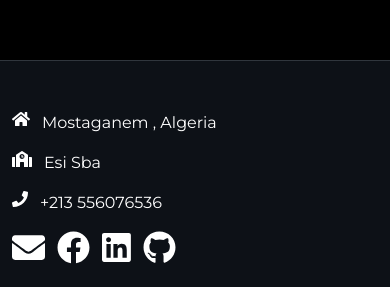
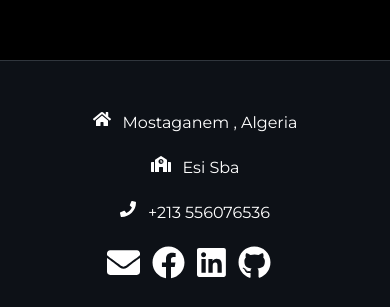
Before and after one commit to med-zino/Portfolio, a React (Create React App) app: page / in a window 390 px wide. Shown: the part 6981-7288 px from the top of the page. Built offline with nearby package versions, Linux system fonts and the light colour scheme.

Commit message:
fixing the footer and logo

```diff
--- a/src/App.scss
+++ b/src/App.scss
@@ -28,6 +28,8 @@ a {
   }
 }
 .light {
+  transition: background-color 1s ease-in-out;
+
   * {
     transition: background-color 1s ease-in-out;
   }
@@ -380,6 +382,7 @@ a {
 .dark {
   //////////////////////////
   // hero section
+  transition: background-color 1s ease-in-out;
   * {
     transition: background-color 1s ease-in-out;
   }
@@ -408,8 +411,14 @@ a {
         color: $ClrBlue;
       }
     }
+    .col-md-3 {
+      display: flex;
+      text-align: center;
+      margin-bottom: 5px;
+    }
 
     .ligne {
+      margin: 0 auto;
       display: flex;
       svg {
         margin-right: 12px;
```
